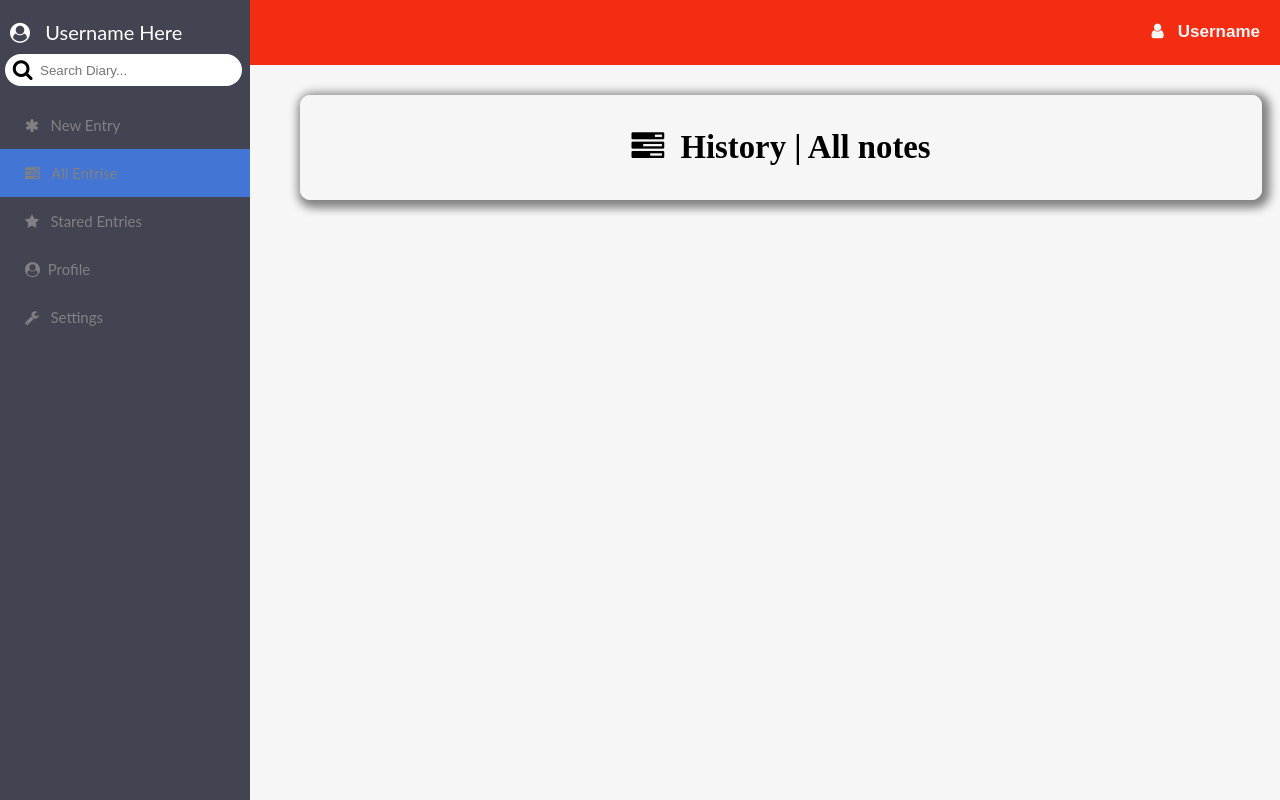
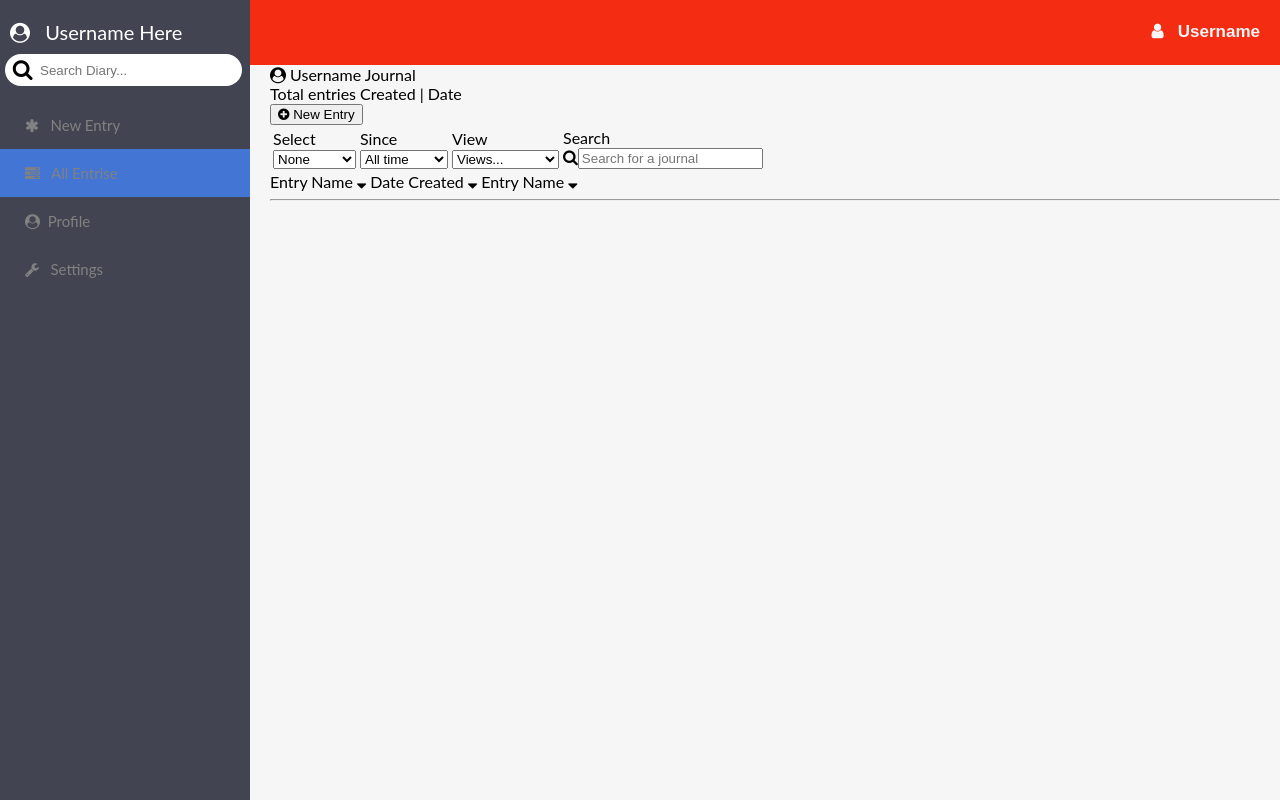
Before and after one commit to edmondsylar/MyDiary, a plain HTML site: page UI/all.html in a window 1280 px wide. Drawn offline with Linux system fonts and the light colour scheme.

Commit message:
Modified Links

```diff
--- a/UI/all.html
+++ b/UI/all.html
@@ -15,7 +15,6 @@
 
   		<a href="home.html"><i class="fa fa-asterisk"></i> &nbsp; New Entry</a>
   		<a href="all.html" class="active"><i class="fa fa-tasks"></i> &nbsp; All Entrise</a>
-		  <a href="star.html"><i class="fa fa-star"></i> &nbsp; Stared Entries</a>
 		  <a href="profile.html"><i class="fa fa-user-circle"></i>&nbsp; Profile</a>
   		<a href="settings.html"><i class="fa fa-wrench"></i> &nbsp; Settings </a>
 </div>
@@ -31,12 +30,87 @@
 		</div>
 </div>
 
-<div class="main">
-	<div class="entry">
-		<h3><i class="fa fa-tasks"></i>&nbsp; History | All notes</h3>
-	</div>
+<div class="prof">
+	<div class="all-header">
+		<div class="header-cont">
+
+		<div class="upper-sec">
+				<i class="fa fa-user-circle"></i>&nbsp;Username Journal<br>
+				<text>Total entries Created | Date</text>
+
+				</div>
+
+			<div class="upper-sec-2">
+				<button><i class="fa fa-plus-circle"></i> New Entry</button>
+
+				</div>
 
 
+		</div>
+		<div class="table-data">
+				<table>
+					<tr>
+						<td>
+						Select<br>
+						<select>
+							<option value="None">None</option>
+							<option value="None">All Entries</option>
+							<option value="None">This Page</option>
+
+						</select>
+
+
+						</td> <!--above is table data one-->
+						<td>
+							Since<br>
+						<select>
+							<option value="None">All time</option>
+							<option value="None">Today</option>
+							<option value="None">This Week</option>
+							<option value="None">Last Week</option>
+							<option value="None">This Month</option>
+							<option value="None">This Year</option>
+
+
+						</select>
+
+						</td><!--above is table data one-->
+						<td>
+							View<br>
+						<select>
+							<option value="None">Views...</option>
+							<option value="None">Active Entries</option>
+							<option value="None">Stared Entries</option>
+							<option value="None">Trash</option>
+
+
+						</select>
+
+						</td><!--above is table data one-->
+
+						<td>
+							Search<br>
+							<i class="fa fa-search"></i><input type="text" placeholder="Search for a journal">
+
+
+						</td>
+
+					</tr>
+				</table>
+		</div>
+		</div>
+
+		<div class="page-sorter">
+		<text class="entry">Entry Name <i class="fa fa-sort-desc"></i></text>
+		<text class="dater">Date Created <i class="fa fa-sort-desc"></i></text>
+		<text class="star">Entry Name <i class="fa fa-sort-desc"></i></text>
+		<hr>
+
+
+
+
+
+		</div>
 
 </div>
 
```
Also changed, not shown: UI/about.html (+0 -1 lines), UI/style-min.css.
